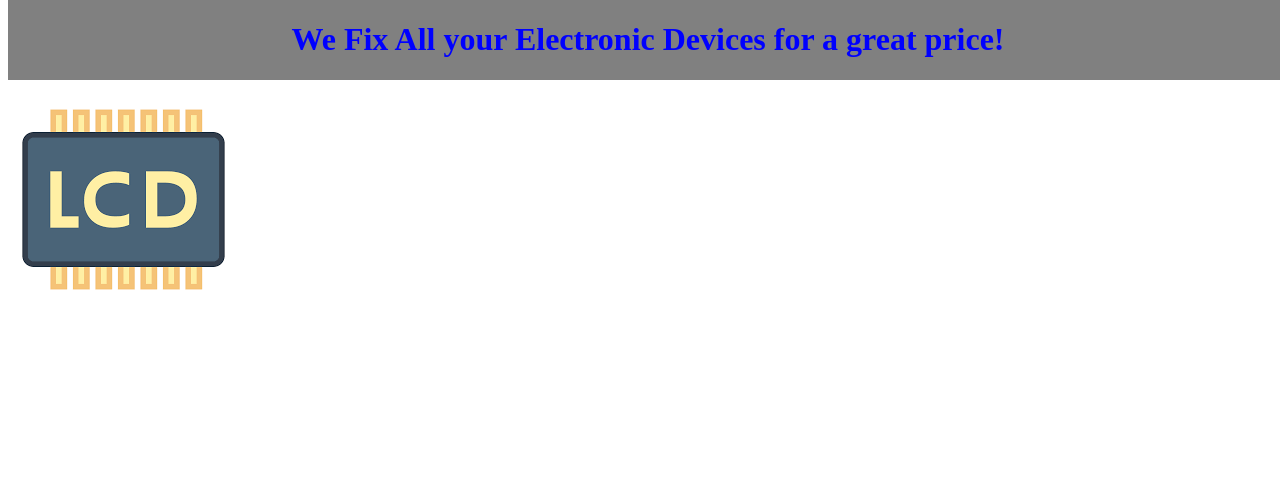
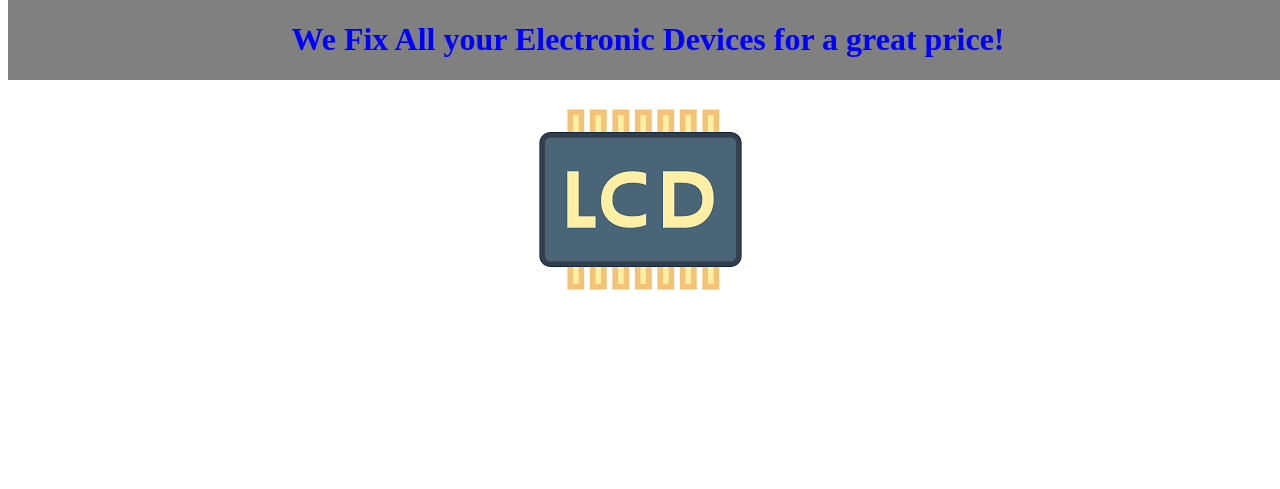
Before and after one commit to coolrey3/MRT-Miami, a PHP site: page / in a window 1280 px wide. Shown: the top 489 px of the page. Run offline with PHP 8.4, Linux system fonts and the light colour scheme; lists and menus that the app fills with data are empty.

Commit message:
Update Styles/style.css

```diff
--- a/Styles/style.css
+++ b/Styles/style.css
@@ -15,6 +15,7 @@ h1 {
 }
 
 #devicetable {
+    display: inline-grid;
     margin: auto;
     text-align: center;
     width: 100%;
```
